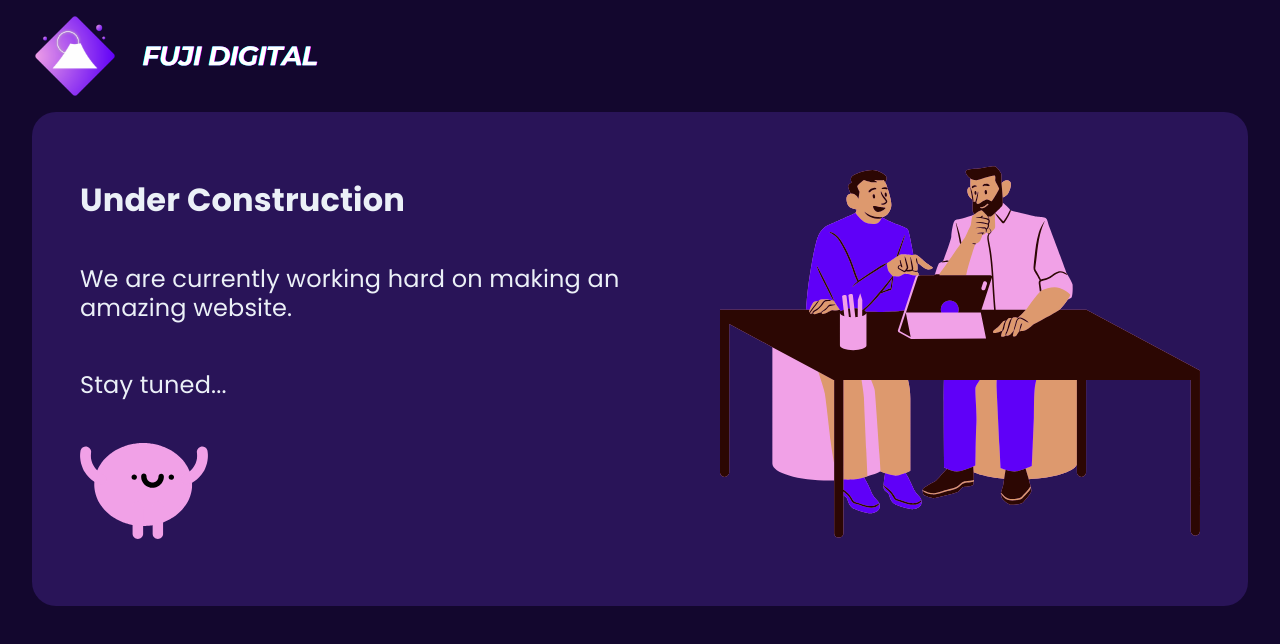
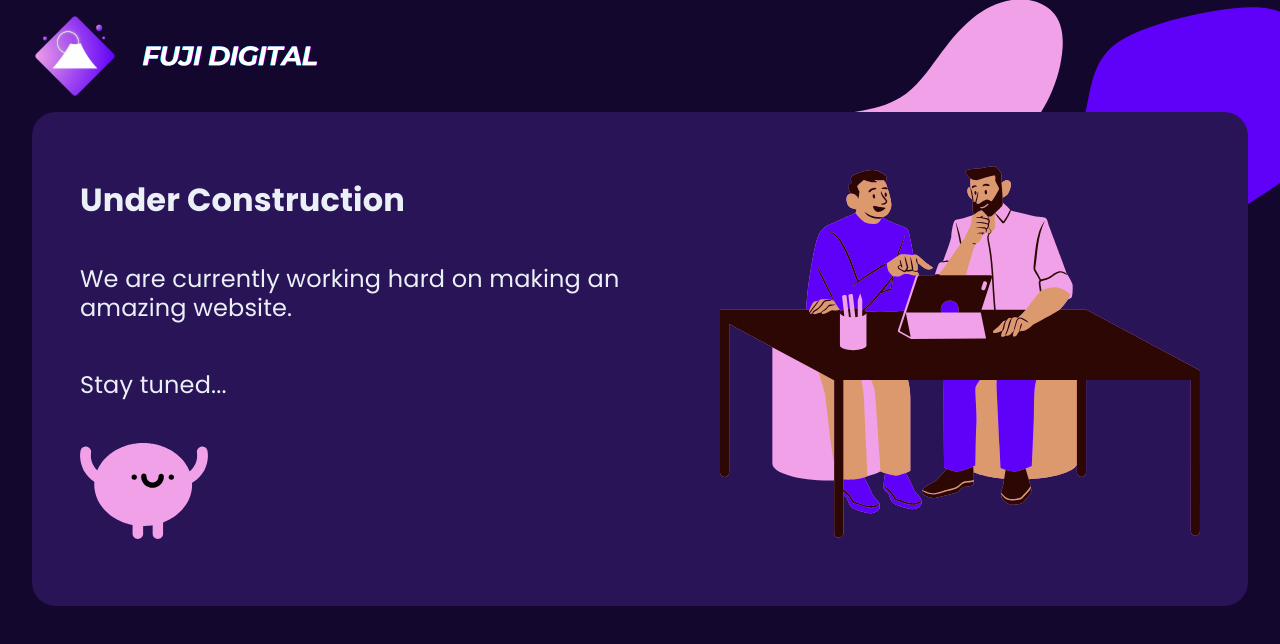
Before and after one commit to Gregamoo/fuji-digital-website, a React (Create React App) app: page / in a window 1280 px wide. Shown: the top 644 px of the page. Built offline with nearby package versions, Linux system fonts and the light colour scheme; a web font is replaced by a local one.

Commit message:
added blobs to styling of page

```diff
--- a/src/App.css
+++ b/src/App.css
@@ -10,11 +10,29 @@
   }
 }
 
+.pageStyling {
+  position: relative;
+  overflow-x: hidden;
+}
+
 .body {
   padding: 0rem 2.5rem;
 
   @media screen and (min-width: 768px) {
     padding: 0rem 2rem;
+  }
+}
+
+.blobStyling {
+  position: absolute;
+  right: 0;
+  top: 7rem;
+  z-index: -1;
+  height: 10rem;
+  @media screen and (min-width: 768px) {
+    top: -1rem;
+    height: 30rem;
+    right: -3rem;
   }
 }
 
--- a/src/App.js
+++ b/src/App.js
@@ -2,15 +2,21 @@ import * as React from "react";
 import "./App.css";
 import Logo from "./components/Logo/Logo";
 import Card from "./components/Card/Card";
-import pinkBlobImage from "./images/Pink Blob.svg";
+import pinkCharacterImage from "./images/Pink Blob.svg";
 import designingImage from "./images/Designing.svg";
+import fujiDigitalBlobs from "./images/Fuji-Digital-Blobs.svg";
 
 function App() {
   return (
-    <>
+    <div className="pageStyling">
       <div className="header">
         <Logo />
       </div>
+      <img
+        src={fujiDigitalBlobs}
+        alt="A blue and pink blob"
+        className="blobStyling"
+      />
       <div className="body">
         <Card>
           <div className="cardLayout">
@@ -24,7 +30,7 @@ function App() {
               <p>We are currently working hard on making an amazing website.</p>
               <p>Stay tuned...</p>
               <img
-                src={pinkBlobImage}
+                src={pinkCharacterImage}
                 alt="A Pink circle with a happy face with its arms in the air"
                 className="pinkBlob"
               />
@@ -32,7 +38,7 @@ function App() {
           </div>
         </Card>
       </div>
-    </>
+    </div>
   );
 }
 
--- a/src/components/Card/Card.css
+++ b/src/components/Card/Card.css
@@ -2,6 +2,7 @@
   background-color: #291458;
   border-radius: 1.5rem;
   padding: 1.5rem 2rem;
+  /* z-index: 0; */
   @media screen and (min-width: 768px) {
     padding: 3rem;
   }
```
Also changed, not shown: src/images/Fuji-Digital-Blobs.svg (added).
